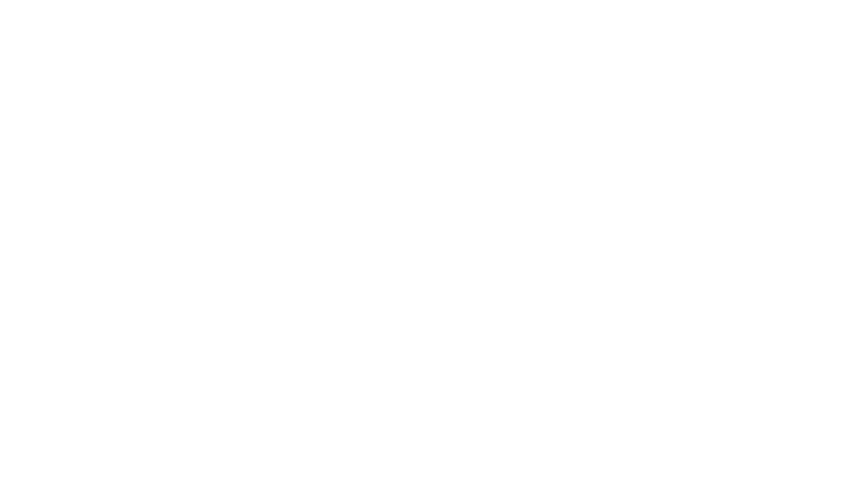
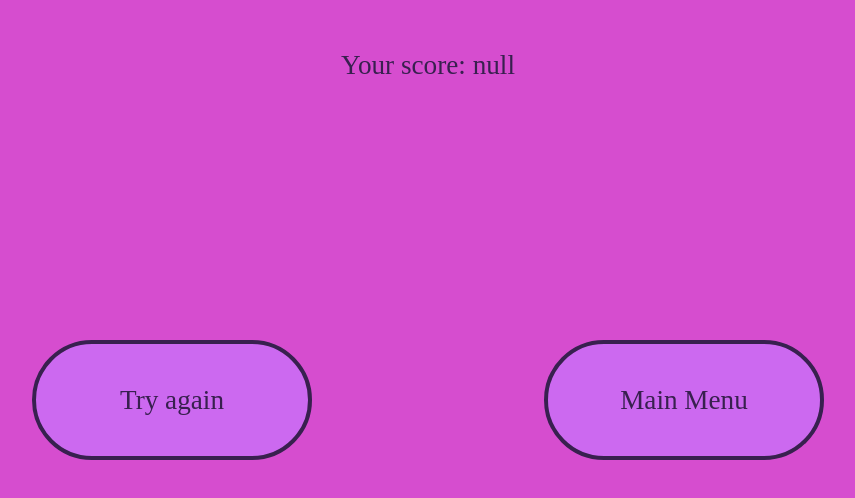
Before and after one commit to Emre-Erciyas/Crush, a Next.js app: page /Endpage in a window 1280 px wide. Shown: the top 498 px of the page, without its empty margins (212-1067 px from the left). Built offline with nearby package versions, Linux system fonts and the light colour scheme.

Commit message:
Color Changes and endPage stuff

```diff
--- a/app/Endpage/Endpage.module.css
+++ b/app/Endpage/Endpage.module.css
@@ -1,5 +1,51 @@
 .main{
+    padding: 0;
+    margin: 0;
+    box-sizing: border-box;
+    height: 100vh;
+    width: 100vw;
     display: flex;
     justify-content: center;
     align-items: center;
+    background-color: #D64DCF;
+    font-size: 1.7rem;
 }
+
+.button{
+    color: #38204F;;
+    background-color: #CC69F0;
+    text-decoration: none;
+    width: 280px;
+    height: 120px;
+    display: flex;
+    justify-content: center;
+    align-items: center;
+    border-radius: 160px;
+    border: 4px solid #38204F;
+    font-size: 1.7rem;
+}
+
+.score{
+    position: absolute;
+    top: 50px;
+    color: #38204F;
+}
+
+.buttons{
+    width: 80%;
+    height: 60%;
+    display: flex;
+    justify-content: space-around;
+    align-items: center;
+    color: #38204F;
+}
+@media (max-width: 656px){
+    .buttons{
+        flex-direction: column;
+
+    }
+    .button{
+        width: 200px;
+        height: 80px;
+    }
+}
--- a/app/Endpage/page.js
+++ b/app/Endpage/page.js
@@ -1,15 +1,27 @@
 "use client"
 import styles from "./Endpage.module.css"
+import "../globals.css"
 import { useEffect, useState } from "react"
+import Link from "next/link"
 
 export default function EndPage(){
-    const [score, setScore] = useState("Loading")
+    const [score, setScore] = useState("")
     useEffect(()=>{
-        if(typeof window !== undefined) setScore(sessionStorage.getItem("score"))
+        if(typeof window !== 'undefined') setScore(sessionStorage.getItem("score"))
     })
     return(
         <main className={styles.main}>
-            {score}
+            <div className={styles.score}>
+                {score === "" ? "": `Your score: ${score}`}
+            </div>
+            <div className={styles.buttons}>
+                <Link href = "/Game" className={styles.button}>
+                    Try again
+                </Link>
+                <Link href = "/" className={styles.button}>
+                    Main Menu
+                </Link>
+            </div>
         </main>
     )
 }
--- a/app/Game/page.js
+++ b/app/Game/page.js
@@ -956,7 +956,7 @@ export default function Game(){
                             alt="no"/>
                 ))}
                 {board.map((element, index)=>(
-                    <div key = {index} style ={isClicked ? ((firstSquare.current && parseInt(index) === parseInt(firstSquare.current.id) )? {backgroundColor: 'rgba(25,25,25,0.7)'}:{backgroundColor: 'rgba(50,50,50, 0.7)'} ):{backgroundColor: 'rgba(50,50,50, 0.7)'}} className={styles.fruitHolder}>
+                    <div key = {index} style ={isClicked ? ((firstSquare.current && parseInt(index) === parseInt(firstSquare.current.id) )? {backgroundColor: 'rgba(180,180,180,0.7)'}:{backgroundColor: 'rgba(60,60,60, 0.7)'} ):{backgroundColor: 'rgba(180,180,180, 0.7)'}} className={styles.fruitHolder}>
                         <Image
                             className={styles.fruit}
                             ref={el => BoardRef.current[index] = el}
--- a/app/Menu.module.css
+++ b/app/Menu.module.css
@@ -9,7 +9,7 @@
 }
 
 .button{
-    color: #38204F;;
+    color: #38204F;
     background-color: #CC69F0;
     text-decoration: none;
     width: 320px;
```
Also changed, not shown: app/globals.css (line endings or trailing spaces), app/page.js (line endings or trailing spaces).
